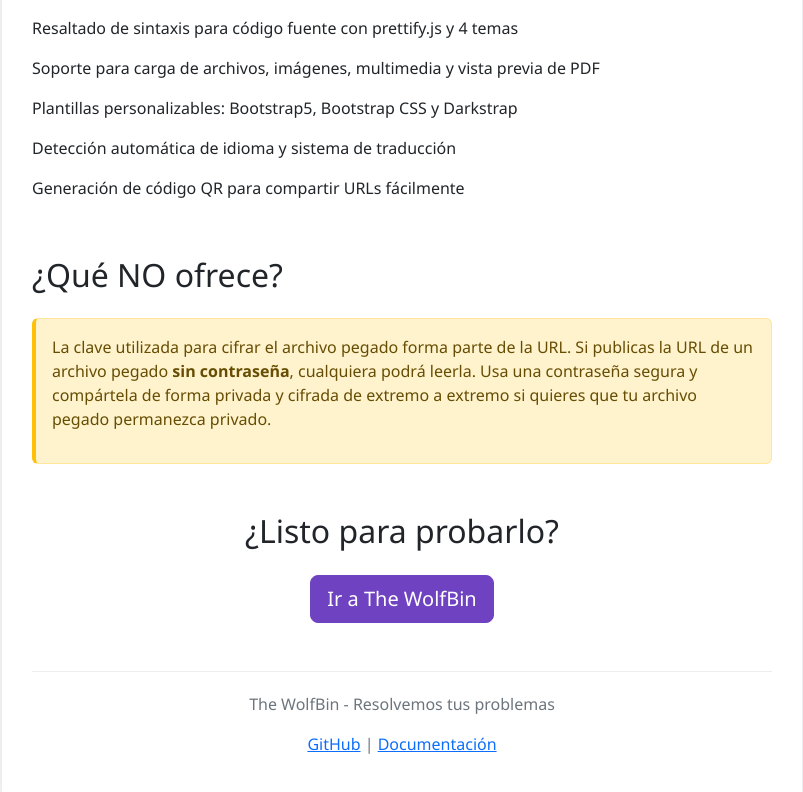
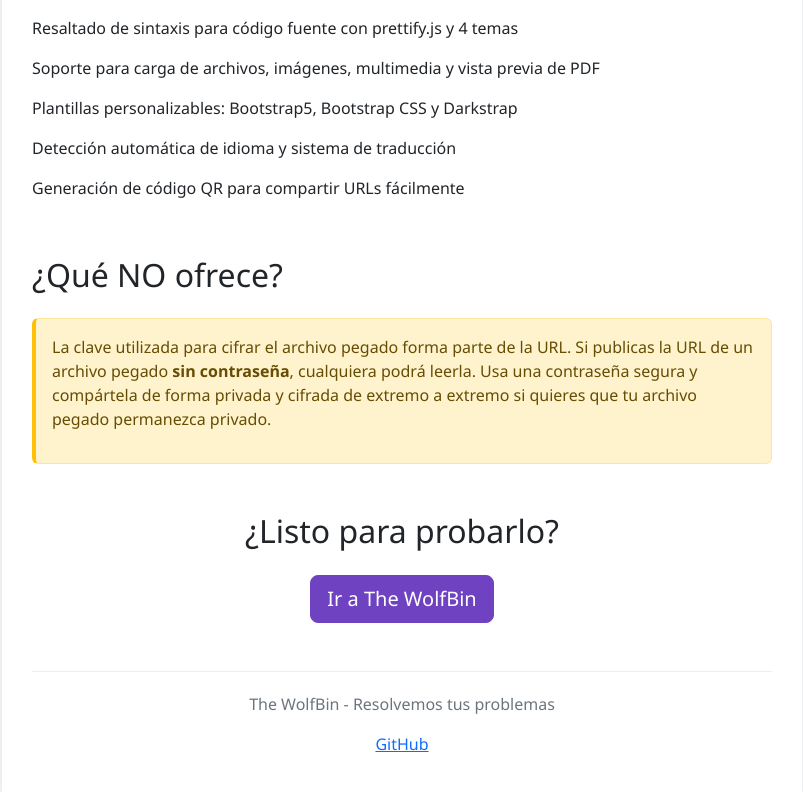
Before and after one commit to TheWolfBin/The-WolfBin-Introduccion, a plain HTML site: page index.html in a window 1280 px wide. Shown: the part 745-1537 px from the top of the page, without its empty margins (238-1041 px from the left). Drawn offline with nearby package versions, Linux system fonts and the light colour scheme.

Commit message:
Add files via upload

```diff
--- a/index.html
+++ b/index.html
@@ -57,7 +57,7 @@
 
         <footer class="text-center mt-5">
             <p>The WolfBin - Resolvemos tus problemas</p>
-            <p><a href="#">GitHub</a> | <a href="#">Documentación</a></p>
+            <p class="text-center"><a href="https://github.com/TheWolfBin">GitHub</a></p>
         </footer>
     </div>
 
```
